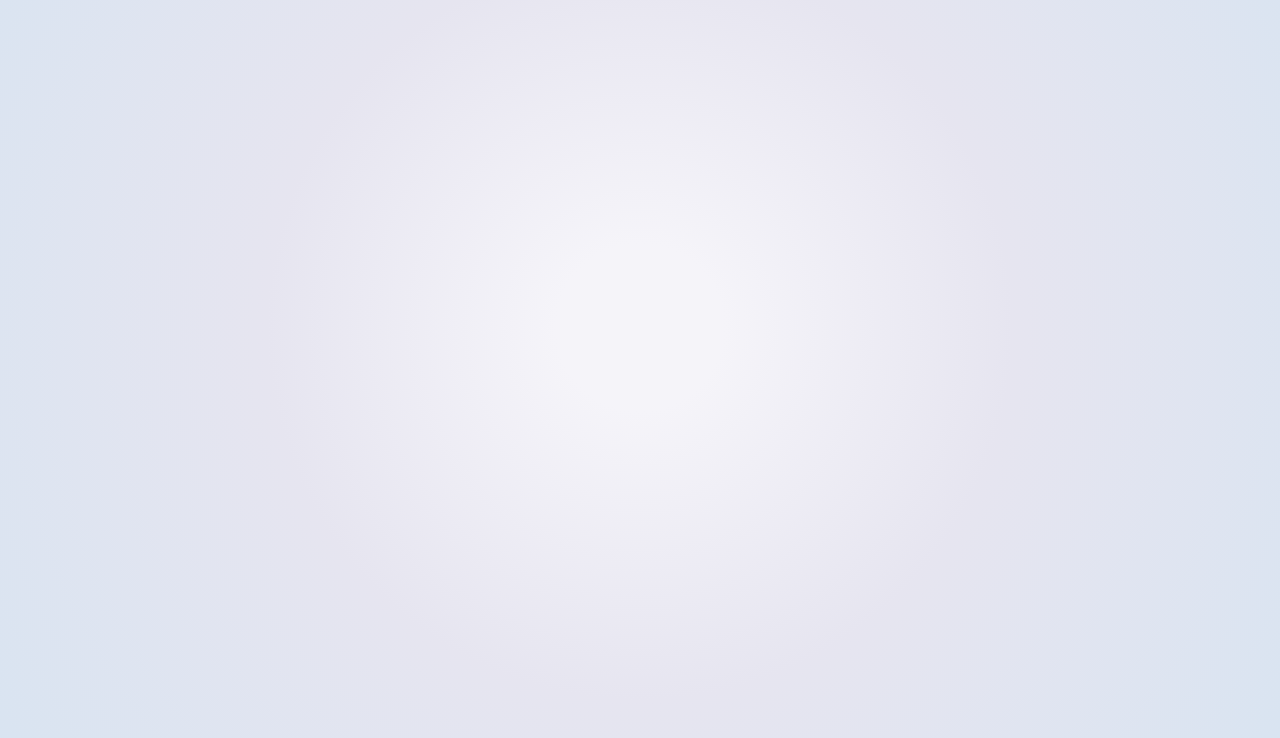
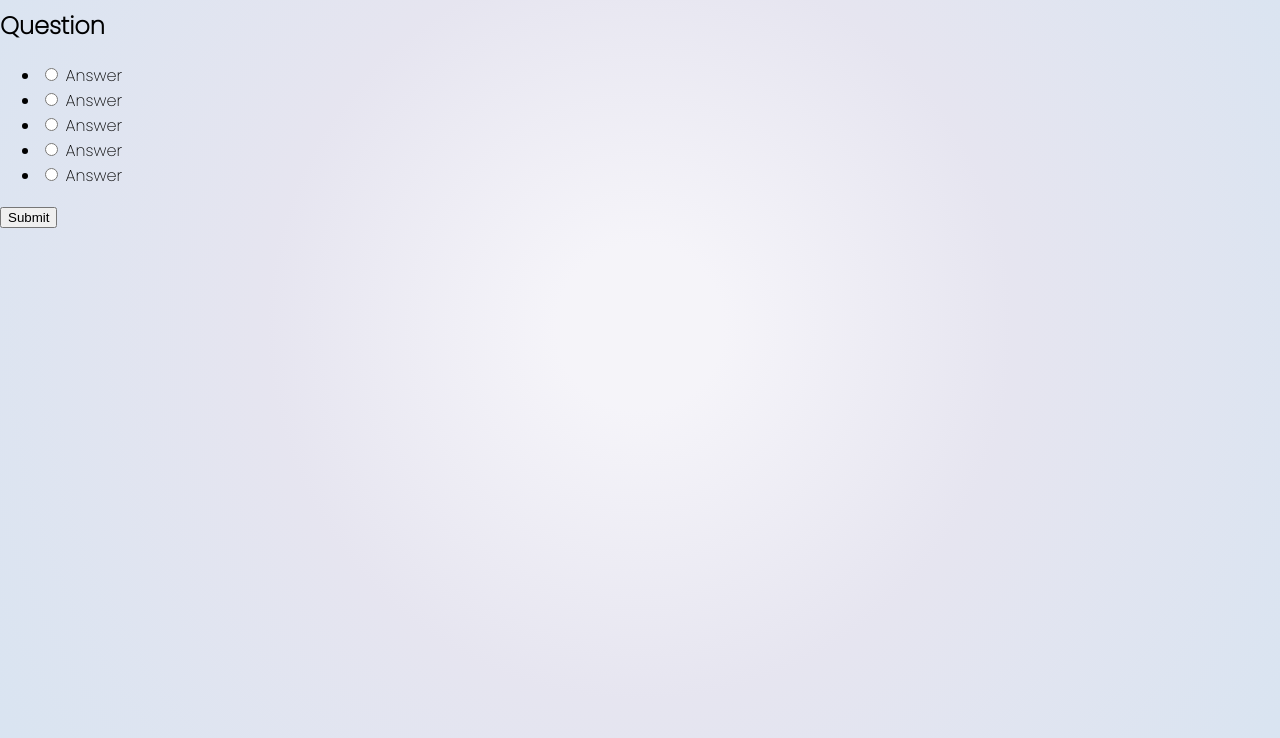
Before and after one commit to Ikko-T/quiz, a website: page index.html in a window 1280 px wide. Shown: the part 83-821 px from the top of the page. Drawn offline with Linux system fonts and the light colour scheme.

Commit message:
Finish HTML

```diff
--- a/index.html
+++ b/index.html
@@ -6,8 +6,39 @@
     <meta name="viewport" content="width=device-width, initial-scale=1.0" />
     <title>Quiz</title>
     <link rel="stylesheet" href="./css/style.css" />
+    <script src="./js/script.js"></script>
   </head>
   <body>
-    <h1>Hello</h1>
+    <div class="container">
+      <h1>Welcome to Quizzy</h1>
+      <div class="quiz-container" id="quiz">
+        <div class="quiz-body">
+          <h2 id="question">Question</h2>
+          <ul>
+            <li>
+              <input type="radio" name="answer" id="first" class="answer" />
+              <label for="first" id="first-answer">Answer</label>
+            </li>
+            <li>
+              <input type="radio" name="answer" id="second" class="answer" />
+              <label for="second" id="second-answer">Answer</label>
+            </li>
+            <li>
+              <input type="radio" name="answer" id="third" class="answer" />
+              <label for="third" id="third-answer">Answer</label>
+            </li>
+            <li>
+              <input type="radio" name="answer" id="forth" class="answer" />
+              <label for="forth" id="forth-answer">Answer</label>
+            </li>
+            <li>
+              <input type="radio" name="answer" id="fifth" class="answer" />
+              <label for="fifth" id="fifth-answer">Answer</label>
+            </li>
+          </ul>
+        </div>
+        <button type="submit" id="submit">Submit</button>
+      </div>
+    </div>
   </body>
 </html>
```
